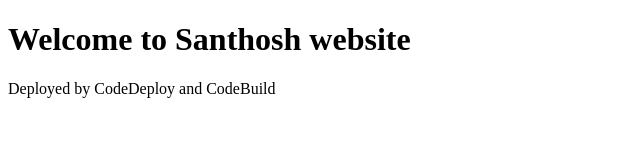
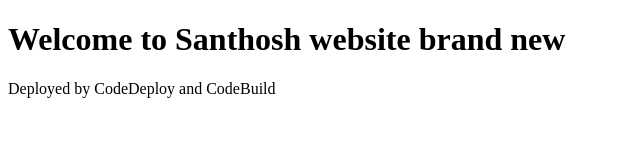
Before and after one commit to SanthoshSekar05/AWScodeDeploy, a plain HTML site: page AWSCodes/index.html in a window 1280 px wide. Shown: the whole page, without its empty margins (0-640 px from the left). Drawn offline with Linux system fonts and the light colour scheme.

Commit message:
Update index.html

```diff
--- a/AWSCodes/index.html
+++ b/AWSCodes/index.html
@@ -3,7 +3,7 @@
     <title> Welcomes you all!!! </title>
 </head>
 <body>
-  <h1>Welcome to Santhosh website </h1>
+  <h1>Welcome to Santhosh website brand new </h1>
   <p> Deployed by CodeDeploy and CodeBuild</p>
 </body>
 </html>
```
